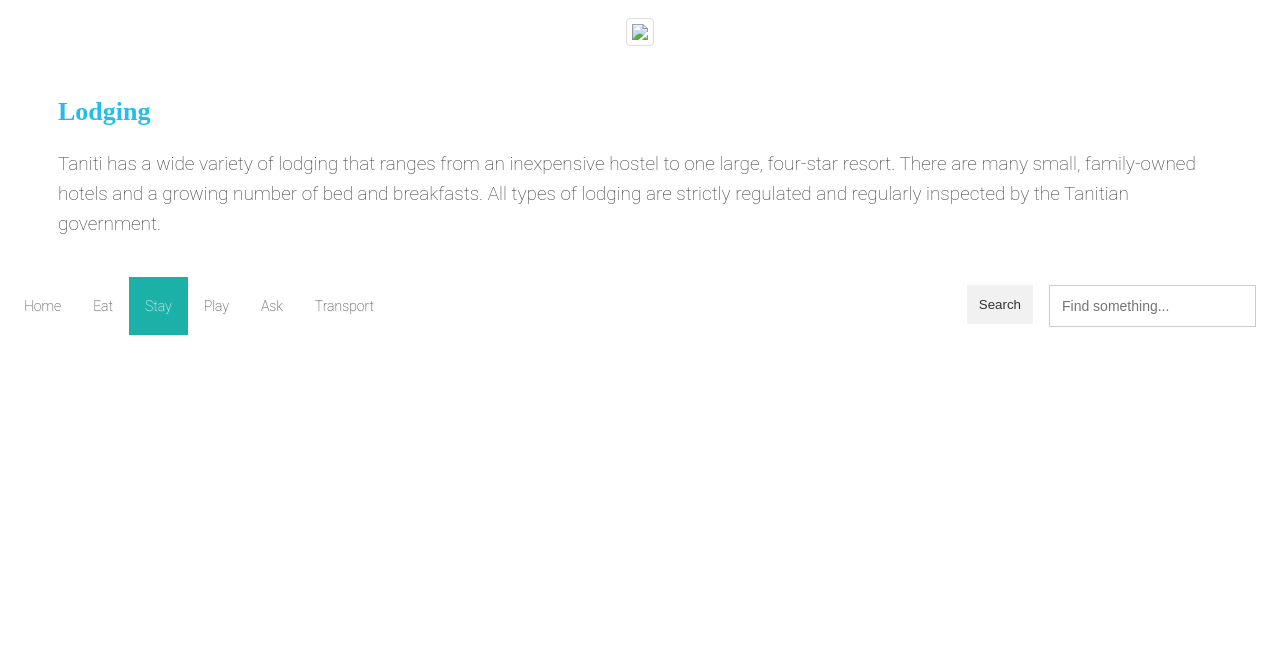
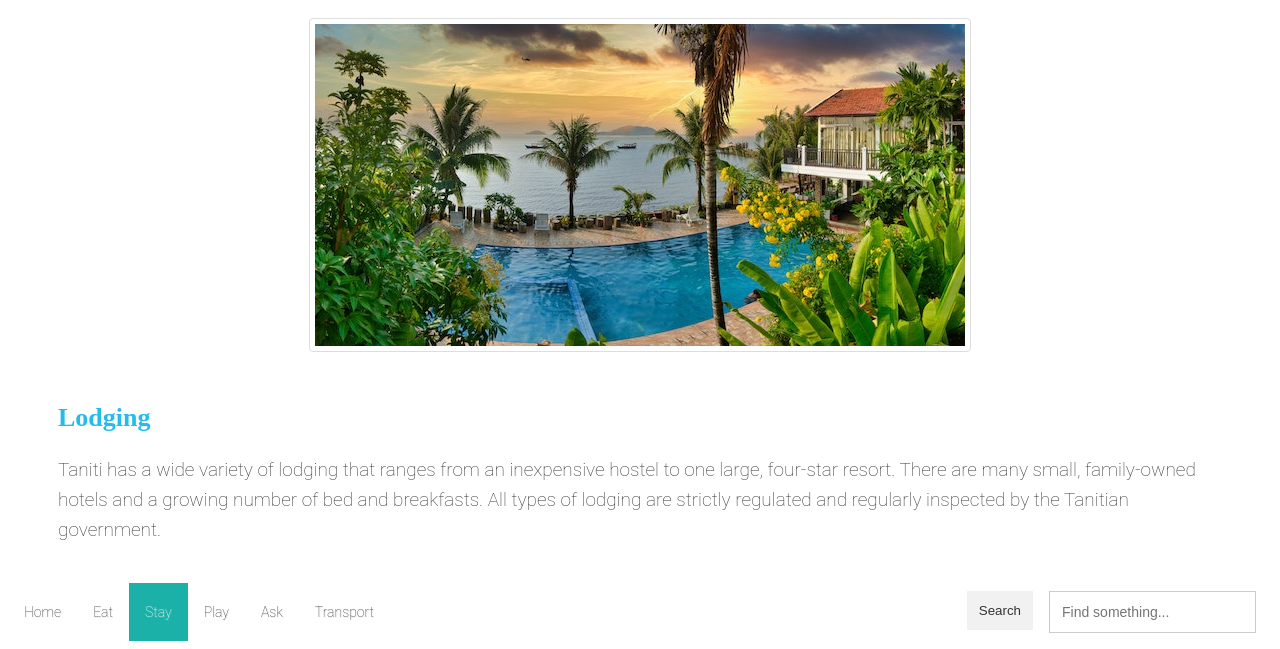
Before and after one commit to arcaneward/uxClass, a plain HTML site: page stay.html in a window 1280 px wide. Shown: the part 169-818 px from the top of the page. Drawn offline with Linux system fonts and the light colour scheme; a web font is replaced by a local one.

Commit message:
Update stay.html

```diff
--- a/stay.html
+++ b/stay.html
@@ -173,7 +173,7 @@ ul
 	<br>
 	<blockquote>
 	<center><h1>Accommodations in Taniti</h1></center>
-	<center><img src="images/hotel.jpg" style="border: 1px solid #ddd; border-radius: 4px; padding: 5px; max-width: 100%;
+	<center><img src="hotel.jpg" style="border: 1px solid #ddd; border-radius: 4px; padding: 5px; max-width: 100%;
 height: auto;
 width: auto;"></center><br>
 <h2>Lodging</h2>
```
